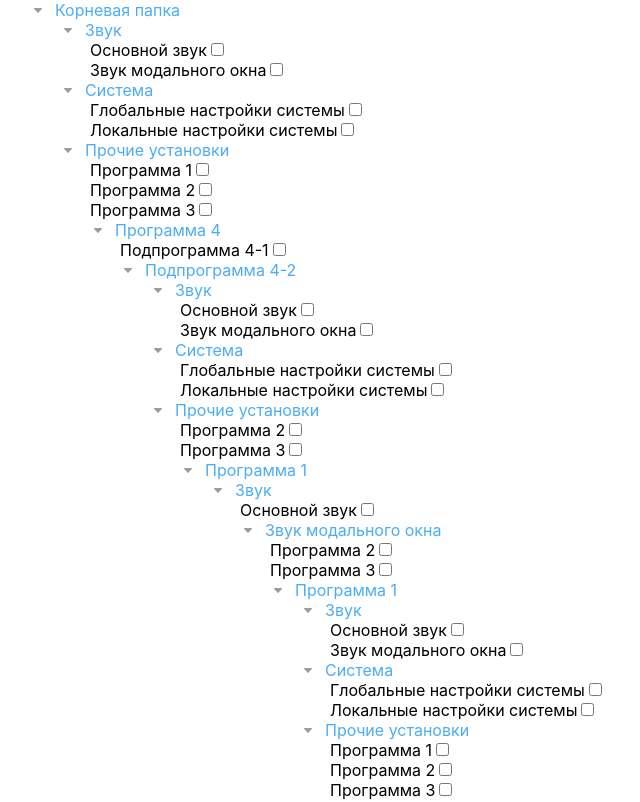
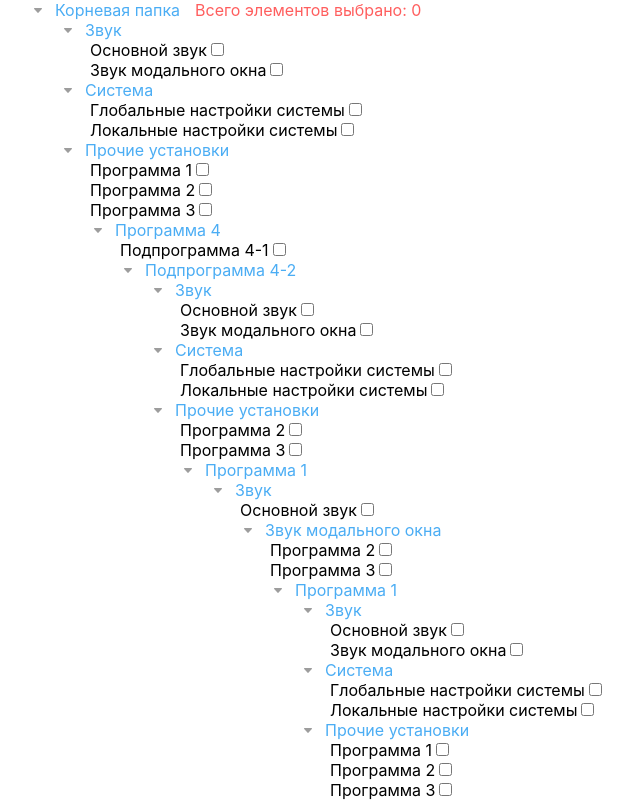
Before and after one commit to dyzz24/react-tree, a React (Create React App) app: page / in a window 1280 px wide. Shown: the top 802 px of the page, without its empty margins (0-640 px from the left). Built offline with nearby package versions, Linux system fonts and the light colour scheme.

Commit message:
test useReducer + useContext

```diff
--- a/src/App.js
+++ b/src/App.js
@@ -1,4 +1,5 @@
-import React from 'react';
+import React, {useReducer} from 'react';
+import {ContextApp, initialState, testReducer} from "./context/context";
 import './App.css';
 import { Tree } from './tree/tree';
 
@@ -180,9 +181,13 @@ function App() {
     }
   ];
 
+  const [state, dispatch] = useReducer(testReducer, initialState);
+
   return (
     <div className='App'>
+      <ContextApp.Provider value={{dispatch, state}}>
       <Tree treeData={treeData}></Tree>
+      </ContextApp.Provider>
     </div>
   );
 }
--- /dev/null
+++ b/src/context/context.js
@@ -0,0 +1,23 @@
+import React from 'react';
+export const ContextApp = React.createContext();
+
+export const initialState = {
+  selectedItems: 0
+};
+
+export const testReducer = (state, action) => {
+  switch(action.type) {
+      case 'child-add':
+          return {
+              ...state,
+              selectedItems: state.selectedItems + 1
+          };
+      case 'child-remove':
+        return {
+          ...state,
+              selectedItems: state.selectedItems - 1
+        }
+      default:
+          return state
+  }
+};
--- a/src/tree/tree.css
+++ b/src/tree/tree.css
@@ -44,7 +44,7 @@ ul {
 display: none;
 }
 
-.count {
+.count, .maincount {
     color: #ff5e5e;
     margin-left: 15px;
 }
--- a/src/tree/tree.js
+++ b/src/tree/tree.js
@@ -1,28 +1,44 @@
-import React, { useState } from 'react';
+import React, { useState, useContext } from 'react';
 import './tree.css';
 import { TreeItem } from './tree-item/tree-item';
+import {ContextApp} from "../context/context.js";
 
-export const Tree = ({ treeData, canClose, label }) => {
+export const Tree = ({ treeData, canClose, label, root }) => {
   const [expanded, toggleState] = useState(true);
   const [selectedCount, selectItems] = useState([]);
   const toggle = () => {
     toggleState(!expanded);
   };
 
+  const {state, dispatch} = useContext(ContextApp);
   const changeChild = (id, status) => {
     if(status) {
       selectItems(item => item.concat(id))
+      dispatch({type: 'child-add'})
     } else {
       selectItems(item => item.filter((elem) => elem !== id));
+      dispatch({type: 'child-remove'})
     }
 
+
+
   }
+
 
 
 
   const parseTreeItems = itemList => {
     if (itemList && itemList.length > 0) {
       const parsedTree = itemList.map((item, index) => {
+        if(item.root) {
+          return (
+            <Tree key={item.id || index}
+                treeData={item.children}
+                canClose={true}
+                label={item.label}
+                root = {true}></Tree>
+          )
+        }
         if (
           item.children &&
           Array.isArray(item.children) &&
@@ -51,7 +67,8 @@ export const Tree = ({ treeData, canClose, label }) => {
     <header>
     {canClose && <div className={expanded ? 'toggleDiv' : 'toggleDiv close'} onClick={toggle}></div>}
     {label && <span onClick={toggle}>{label}</span>}
-    {selectedCount.length > 0 ? <span className = 'count'>Выбрано элементов: {selectedCount.length}</span> : null}
+    {root ? <span className = 'maincount'>Всего элементов выбрано: {state.selectedItems} </span>: ''}
+    {selectedCount.length > 0 ? <span className = 'count'>Выбрано элементов в группе {label} : {selectedCount.length}</span> : null}
     </header>
       <div className={expanded ? 'treeBody open' : 'treeBody close'}>
         <ul>{parseTreeItems(treeData)}</ul>
```
